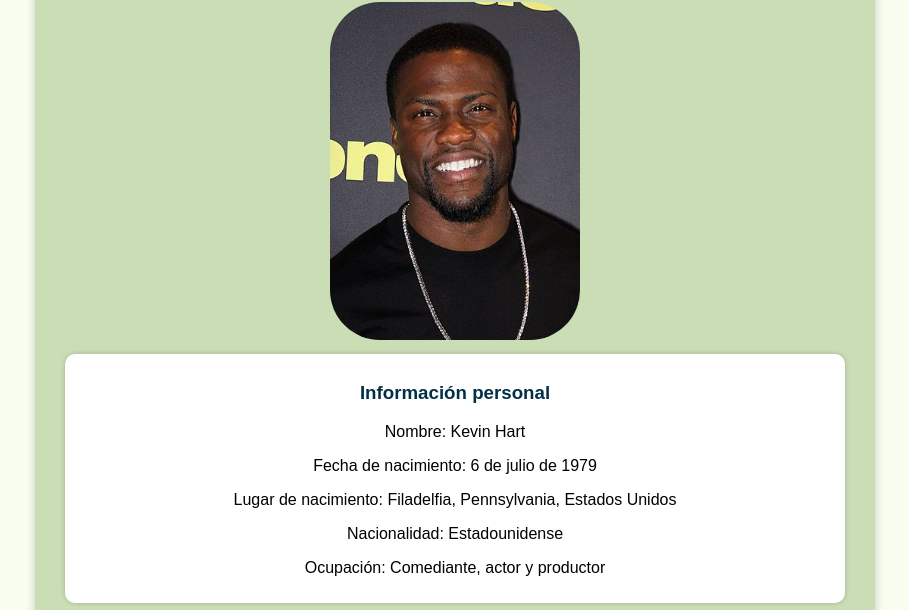
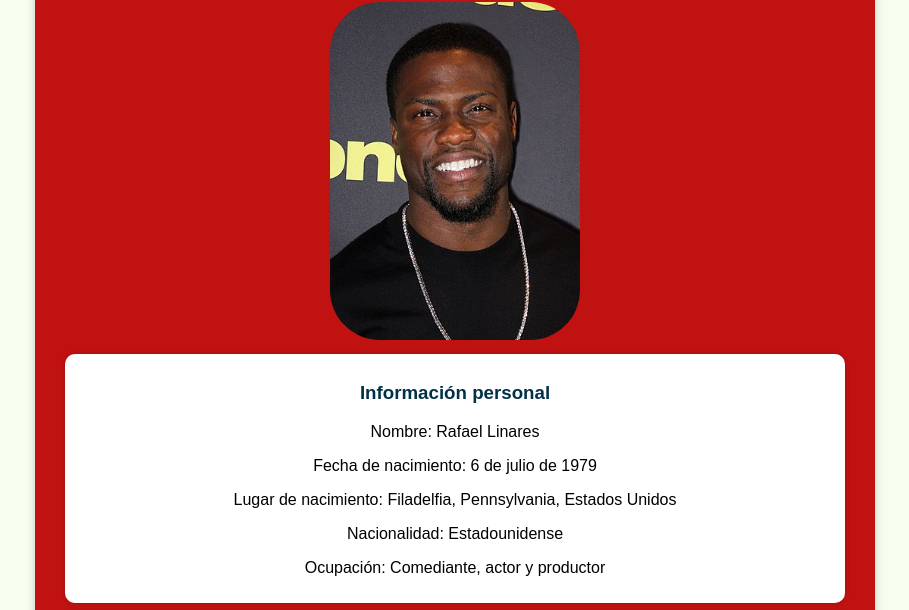
Before and after one commit to Rafarlv16/AppRender, a website: page index.html in a window 1280 px wide. Shown: the part 154-764 px from the top of the page, without its empty margins (185-1094 px from the left). Drawn offline with Linux system fonts and the light colour scheme.

Commit message:
Cambio a rojo y nombre

```diff
--- a/index.html
+++ b/index.html
@@ -14,7 +14,7 @@
       max-width: 800px;
       margin: 0 auto;
       padding: 20px;
-      background-color: #cbddb5;
+      background-color: #c11212;
       border-radius: 10px;
       box-shadow: 0 0 10px rgba(0, 0, 0, 0.2);
     }
@@ -78,7 +78,7 @@
       <div id="informacion-personal">
         <h3>Información personal</h3>
         <ul>
-          <li>Nombre: Kevin Hart</li>
+          <li>Nombre: Rafael Linares</li>
           <li>Fecha de nacimiento: 6 de julio de 1979</li>
           <li>Lugar de nacimiento: Filadelfia, Pennsylvania, Estados Unidos</li>
           <li>Nacionalidad: Estadounidense</li>
```
